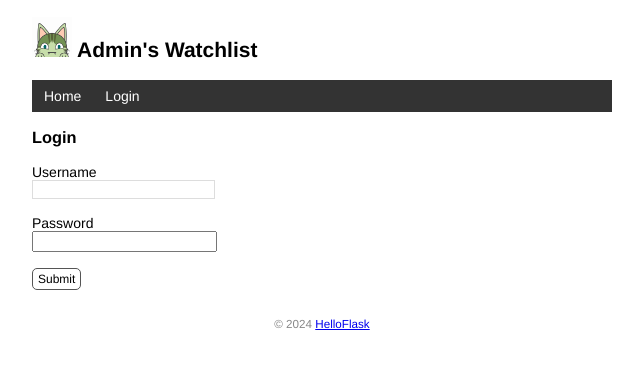
After one commit to qingqiyangqidanqi/watchlist, a Flask app: page /login in a window 1280 px wide. The commit adds this page. Shown: the top 369 px of the page, without its empty margins (318-961 px from the left). Run offline with Flask 3, Linux system fonts and the light colour scheme.

Commit message:
User authentication with Flask-Login

```diff
--- a/app.py
+++ b/app.py
@@ -5,6 +5,8 @@ import click
 from flask import Flask, url_for, render_template, request, redirect, flash
 from markupsafe import escape  # 用户输入的数据会包含恶意代码，所以不能直接作为响应返回
 from flask_sqlalchemy import SQLAlchemy
+from werkzeug.security import generate_password_hash, check_password_hash
+from flask_login import LoginManager, UserMixin, login_user, login_required,current_user,logout_user
 
 WIN = sys.platform.startswith('win')
 if WIN:  # if window system, use '///'
@@ -14,9 +16,11 @@ else:  # else use '////'
 
 app = Flask(__name__)
 app.config['SQLALCHEMY_DATABASE_URI'] = prefix + os.path.join(app.root_path, 'data.db')
-app.config['SQLALCHEMY_TRACK_MODIFICATIONS'] = False  # 关闭对模型修改的监控
-app.config['SECRET_KEY'] = 'dev'  # 等同于 app.secret_key = 'dev'
-db = SQLAlchemy(app)  # 初始化扩展，传入程序实例 app
+app.config['SQLALCHEMY_TRACK_MODIFICATIONS'] = False    # 关闭对模型修改的监控
+app.config['SECRET_KEY'] = 'dev'                        # 等同于 app.secret_key = 'dev'
+db = SQLAlchemy(app)                                    # 初始化扩展，传入程序实例 app
+login_manager = LoginManager(app)                       # 实例化
+login_manager.login_view = 'login'                      # login_manager.login_view 的值设为我们程序的登录视图端点（函数名）
 
 '''
 模型类的编写有一些限制：
@@ -26,9 +30,17 @@ db = SQLAlchemy(app)  # 初始化扩展，传入程序实例 app
 '''
 
 
-class User(db.Model):  # 表名将会是 user（自动生成，小写处理）
+class User(db.Model, UserMixin):  # 表名将会是 user（自动生成，小写处理）
     id = db.Column(db.Integer, primary_key=True)  # 主键
     name = db.Column(db.String(20))  # 名字
+    username = db.Column(db.String(20))
+    password_hash = db.Column(db.String(128))
+
+    def set_password(self, password):
+        self.password_hash = generate_password_hash(password)
+
+    def validate_password(self, password):
+        return check_password_hash(self.password_hash, password)
 
 
 class Movie(db.Model):  # 表名将会是 movie
@@ -83,6 +95,28 @@ def forge():
     click.echo('Done.')
 
 
+@app.cli.command()
+@click.option('--username', prompt=True, help='The username used to login.')
+@click.option('--password', prompt=True, hide_input=True, confirmation_prompt=True, help='The password used to login.')
+def admin(username, password):
+    """Create user."""
+    db.create_all()
+
+    user = User.query.first()
+    if user is not None:
+        click.echo('Updating user...')
+        user.username = username
+        user.set_password(password)  # 设置密码
+    else:
+        click.echo('Creating user...')
+        user = User(username=username, name='Admin')
+        user.set_password(password)  # 设置密码
+        db.session.add(user)
+
+    db.session.commit()  # 提交数据库会话
+    click.echo('Done.')
+
+
 '''
 对于多个模板内都需要使用的变量，我们可以使用 app.context_processor 装饰器注册一个模板上下文处理函数
 '''
@@ -105,9 +139,17 @@ def page_not_found(e):  # 接受异常对象作为参数
     return render_template('404.html'), 404  # 返回模板和状态码
 
 
+@login_manager.user_loader
+def load_user(user_id):  # 创建用户加载回调函数，接受用户 ID 作为参数
+    user = User.query.get(int(user_id))  # 用 ID 作为 User 模型的主键查询对应的用户
+    return user  # 返回用户对象
+
+
 @app.route('/', methods=['GET', 'POST'])
 def index():  # put application's code here
     if request.method == 'POST':
+        if not current_user.is_authenticated:   # 如果当前用户未认证
+            return redirect(url_for('index'))   # 重定向到主页
         title = request.form.get('title')
         year = request.form.get('year')
         if not title or not year or len(year) > 4 or len(title) > 60:
@@ -124,6 +166,7 @@ def index():  # put application's code here
 
 
 @app.route('/movie/edit/<int:movie_id>', methods=['GET', 'POST'])
+@login_required  # 登录保护
 def edit(movie_id):
     movie = Movie.query.get_or_404(movie_id)
 
@@ -145,12 +188,69 @@ def edit(movie_id):
 
 
 @app.route('/movie/delete/<int:movie_id>', methods=['POST'])  # 限定只接受 POST 请求
+@login_required  # 登录保护
 def delete(movie_id):
     movie = Movie.query.get_or_404(movie_id)  # 获取电影记录
     db.session.delete(movie)  # 删除对应的记录
     db.session.commit()  # 提交数据库会话
     flash('Item deleted.')
     return redirect(url_for('index'))  # 重定向回主页
+
+
+@app.route('/login', methods=['GET', 'POST'])
+def login():
+    if request.method == 'POST':
+        username = request.form['username']
+        password = request.form['password']
+
+        if not username or not password:
+            flash('Invalid input.')
+            return redirect(url_for('login'))
+
+        user = User.query.first()
+        # 验证用户名和密码是否一致
+        if username == user.username and user.validate_password(password):
+            login_user(user)  # 登入用户
+            flash('Login success.')
+            return redirect(url_for('index'))  # 重定向到主页
+
+        flash('Invalid username or password.')  # 如果验证失败，显示错误消息
+        return redirect(url_for('login'))  # 重定向回登录页面
+
+    return render_template('login.html')
+
+
+
+# ...
+
+@app.route('/logout')
+@login_required  # 用于视图保护，后面会详细介绍
+def logout():
+    logout_user()  # 登出用户
+    flash('Goodbye.')
+    return redirect(url_for('index'))  # 重定向回首页
+
+
+@app.route('/settings', methods=['GET', 'POST'])
+@login_required
+def settings():
+    if request.method == 'POST':
+        name = request.form['name']
+
+        if not name or len(name) > 20:
+            flash('Invalid input.')
+            return redirect(url_for('settings'))
+
+        current_user.name = name
+        # current_user 会返回当前登录用户的数据库记录对象
+        # 等同于下面的用法
+        # user = User.query.first()
+        # user.name = name
+        db.session.commit()
+        flash('Settings updated.')
+        return redirect(url_for('index'))
+
+    return render_template('settings.html')
 
 @app.route('/user/<name>')
 def user_page(name):
--- a/templates/base.html
+++ b/templates/base.html
@@ -20,6 +20,12 @@
     <nav>
         <ul>
             <li><a href="{{ url_for('index') }}">Home</a></li>
+            {% if current_user.is_authenticated %}
+                <li><a href="{{ url_for('settings') }}">Settings</a></li>
+                <li><a href="{{ url_for('logout') }}">Logout</a></li>
+            {% else %}
+            <li><a href="{{ url_for('login') }}">Login</a></li>
+            {% endif %}
         </ul>
     </nav>
     {% block content %}{% endblock %}
--- a/templates/index.html
+++ b/templates/index.html
@@ -2,20 +2,24 @@
 
 {% block content %}
 <p>{{ movies|length }} Titles</p>
+    {% if current_user.is_authenticated %}
         <form method="post">
             Name <input type="text" name="title" autocomplete="off" required>
             Year <input type="text" name="year" autocomplete="off" required>
             <input class="btn" type="submit" name="submit" value="Add">
         </form>
+    {% endif %}
 <ul class="movie-list">
     {% for movie in movies %}
     <li>{{ movie.title }} - {{ movie.year }}
         <span class="float-right">
             <a class="imdb" href="https://www.imdb.com/find?q={{ movie.title }}" target="_blank" title="Find this movie on IMDb">IMDb</a>
+            {% if current_user.is_authenticated %}
                     <a class="btn" href="{{ url_for('edit', movie_id=movie.id) }}">Edit</a>
                     <form class="inline-form" method="post" action="{{ url_for('delete', movie_id=movie.id) }}">
                         <input class="btn" type="submit" name="delete" value="Delete" onclick="return confirm('Are you sure?')">
                     </form>
+            {% endif %}
         </span>
     </li>
     {% endfor %}
--- /dev/null
+++ b/templates/login.html
@@ -0,0 +1,13 @@
+{% extends 'base.html' %}
+
+{% block content %}
+<h3>Login</h3>
+<form method="post">
+    Username<br>
+    <input type="text" name="username" required><br><br>
+    Password<br>
+    <!-- 密码输入框的 type 属性使用 password，会将输入值显示为圆点 -->
+    <input type="password" name="password" required><br><br>
+    <input class="btn" type="submit" name="submit" value="Submit">
+</form>
+{% endblock %}
```
Also changed, not shown: templates/settings.html (added, +9 -0 lines), data.db. Lines whose indentation alone changed are shown as unchanged.
